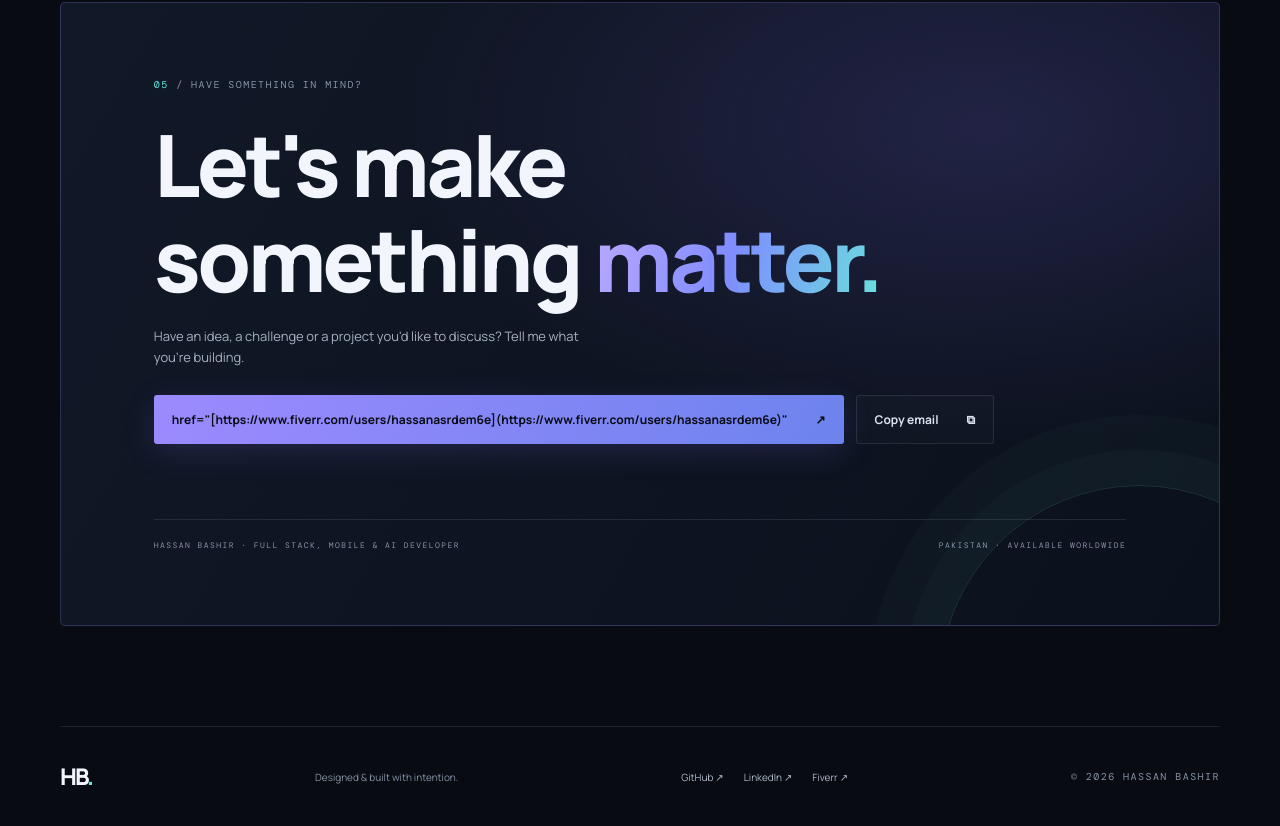
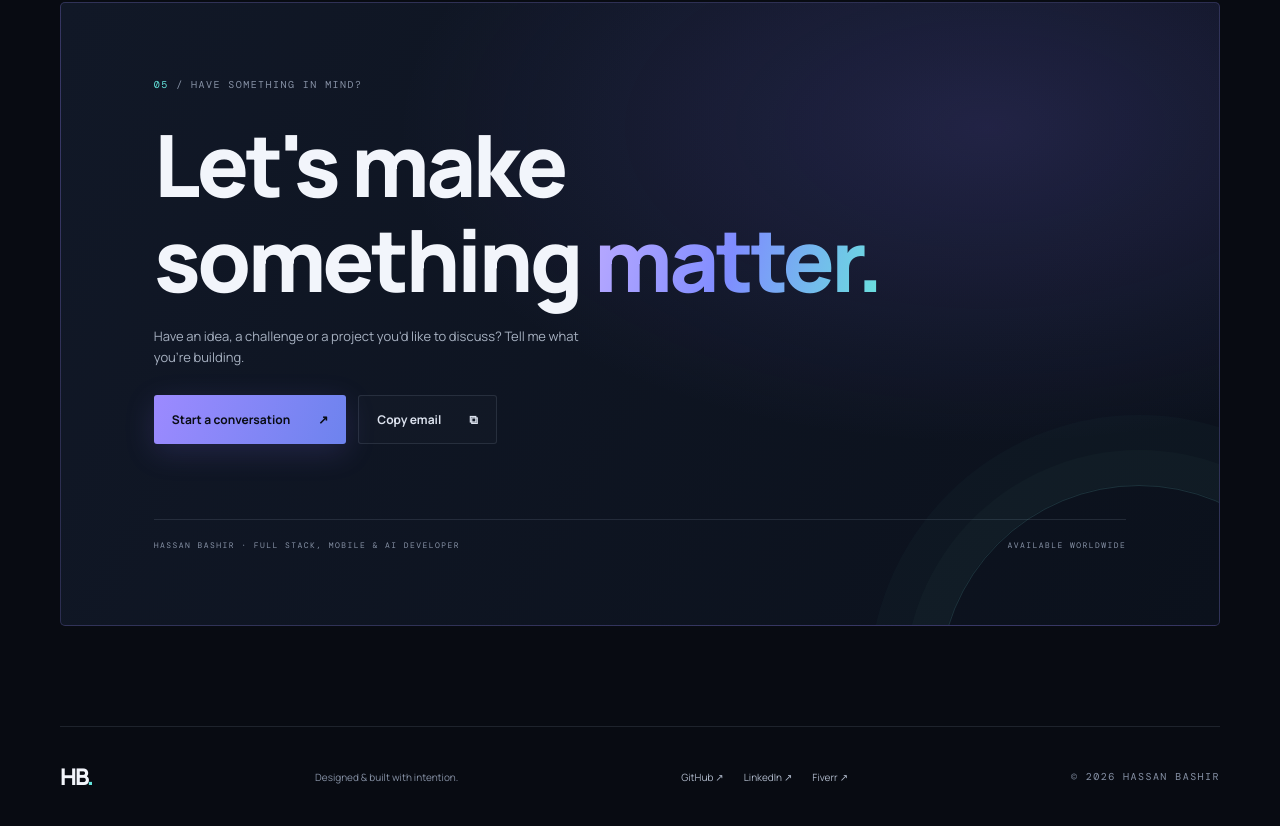
Before and after one commit to hassanb00117-crypto/Portfolio, a plain HTML site: page index.html in a window 1280 px wide. Shown: the part 5162-5988 px from the top of the page. Drawn offline with nearby package versions, Linux system fonts and the light colour scheme.

Commit message:
Update index.html

```diff
--- a/index.html
+++ b/index.html
@@ -130,7 +130,7 @@
     </section>
 
     <section class="contact section-shell section-pad" id="contact">
-      <div class="contact-panel"><div class="contact-orb"></div><div class="section-kicker"><span>05</span> / HAVE SOMETHING IN MIND?</div><h2>Let's make<br>something <span class="gradient-text">matter.</span></h2><p>Have an idea, a challenge or a project you'd like to discuss? Tell me what you're building.</p><div class="contact-actions"><a class="button button-primary" href="mailto:mhassanbashir2828@gmail.com?subject=Project%20Inquiry">href="[https://www.fiverr.com/users/hassanasrdem6e](https://www.fiverr.com/users/hassanasrdem6e)" <span>↗</span></a><button class="button button-ghost copy-email" data-email="mhassanbashir2828@gmail.com">Copy email <span>⧉</span></button></div><div class="contact-bottom"><span>HASSAN BASHIR · FULL STACK, MOBILE & AI DEVELOPER</span><span>PAKISTAN · AVAILABLE WORLDWIDE</span></div></div>
+      <div class="contact-panel"><div class="contact-orb"></div><div class="section-kicker"><span>05</span> / HAVE SOMETHING IN MIND?</div><h2>Let's make<br>something <span class="gradient-text">matter.</span></h2><p>Have an idea, a challenge or a project you'd like to discuss? Tell me what you're building.</p><div class="contact-actions"><a class="button button-primary" href="https://www.fiverr.com/inbox/hassanasrdem6e" target="_blank" rel="noreferrer">Start a conversation <span>↗</span></a><button class="button button-ghost copy-email" data-email="mhassanbashir2828@gmail.com">Copy email <span>⧉</span></button></div><div class="contact-bottom"><span>HASSAN BASHIR · FULL STACK, MOBILE & AI DEVELOPER</span><span>AVAILABLE WORLDWIDE</span></div></div>
     </section>
   </main>
 
```
